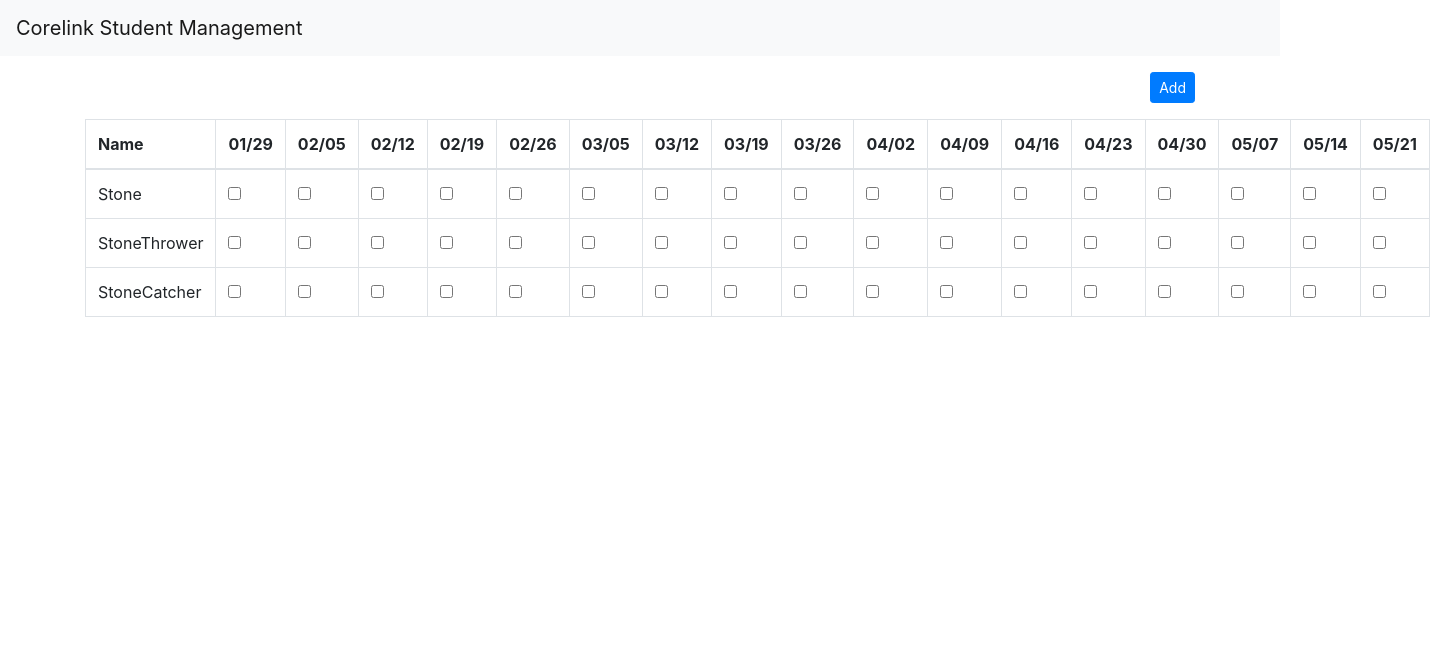
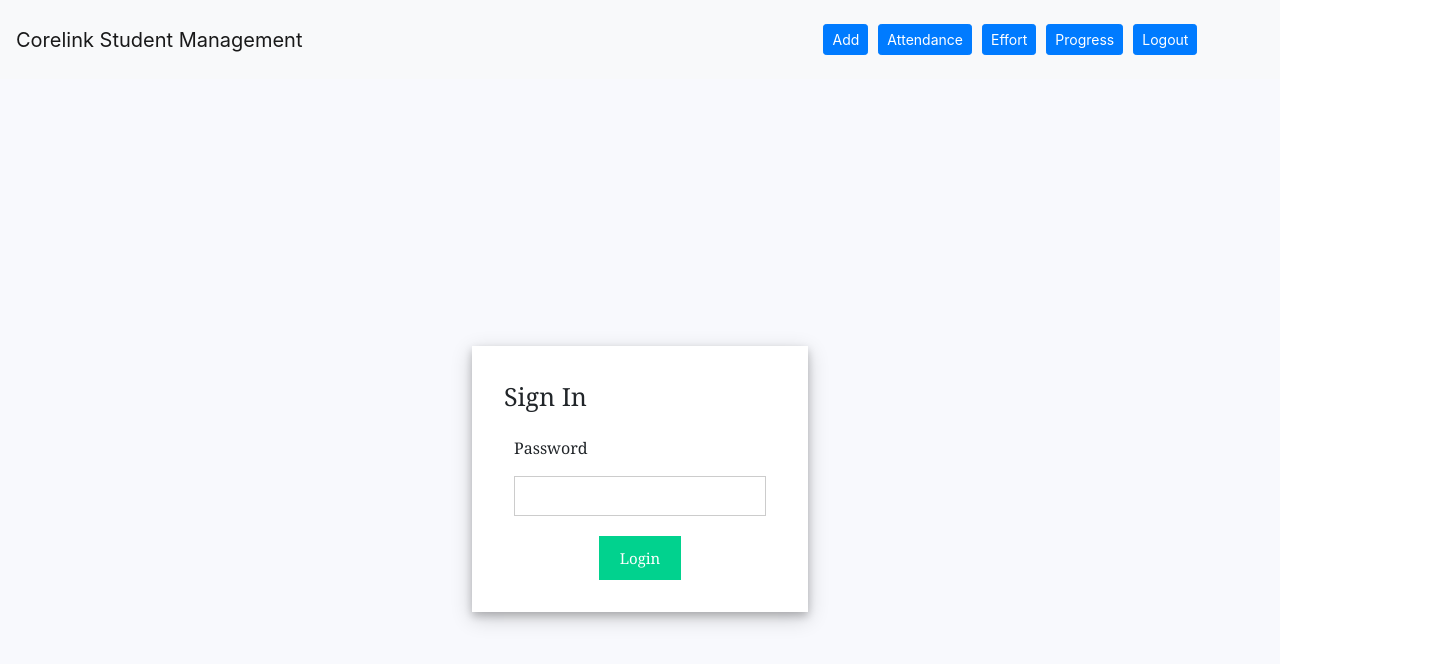
Before and after one commit to trietvuive/attendance_website, a React (Create React App) app: page / in a window 1280 px wide. Shown: the top 664 px of the page, 1430 px wide, since content can reach past the window. Built offline with nearby package versions, Linux system fonts and the light colour scheme.

Commit message:
Integrate with Lambda API

```diff
--- a/src/App.js
+++ b/src/App.js
@@ -1,27 +1,59 @@
 import React from "react";
 import Header from "./layout/header/Header";
 import Student from "./component/student/Student";
-import { Route, BrowserRouter as Router, Switch } from "react-router-dom";
+import { Route, BrowserRouter as Router, Switch, Redirect } from "react-router-dom";
 import AddStudent from "./component/student/AddStudent";
 import Login from "./component/login/Login";
-
+import { sessionService } from 'redux-react-session';
 function App() {
   return (
     <div>
       <Router>
         <Header />
-        <Switch>
-          <Route exact path="/" render={props => <Student />} />
+		<Switch>
+		  <Route exact path="/" render={props => <Login/>} />
+		  <Route
+			path="/attendance"
+			render={() => (
+				<RequireAuth redirectTo="/">
+					<Student type="checkbox"/>
+				</RequireAuth>
+			)}
+			/>
+		  <Route
+			path="/effort"
+			render={() => (
+				<RequireAuth redirectTo="/">
+					<Student type="number"/>
+				</RequireAuth>
+			)}
+			/>
+		  <Route
+			path="/progress"
+			render={() => (
+				<RequireAuth redirectTo="/">
+					<Student type="number"/>
+				</RequireAuth>
+			)}
+			/>
+		  <Route
+			path="/add"
+			render={() => (
+				<RequireAuth redirectTo="/">
+					<AddStudent/>
+				</RequireAuth>
+			)}
+			/>
+
         </Switch>
-        <Switch>
-          <Route exact path="/add" render={props => <AddStudent />} />
-        </Switch>
-		<Switch>
-		  <Route exact path="/login" render={props => <Login/>} />
-		</Switch>
       </Router>
     </div>
   );
 }
 
+function RequireAuth({ children, redirectTo }) {
+  let isAuthenticated = localStorage.getItem("password");
+  return isAuthenticated ? children : <Redirect to={redirectTo} />;
+}
+
 export default App;
--- a/src/component/login/Login.js
+++ b/src/component/login/Login.js
@@ -7,16 +7,6 @@ function Login() {
   // React States
   const [errorMessages, setErrorMessages] = useState({});
   const [isSubmitted, setIsSubmitted] = useState(false);
-
-  // User Login info
-  const database = [
-    {
-      password: "pass1"
-    },
-    {
-      password: "pass2"
-    }
-  ];
 
   const errors = {
     pass: "invalid password"
@@ -29,11 +19,12 @@ function Login() {
     var { pass } = document.forms[0];
 
 	console.log(pass);
-    // Compare user info
+    // Compare password
     if (pass.value === "abcde") {
         setIsSubmitted(true);
+		localStorage.setItem("password", pass.value);
 		new Promise(r => setTimeout(r, 1000)).then(() => {
-			window.location = "./"
+			window.location = "./attendance"
 		})
       }
     else {
--- a/src/component/student/AddStudent.js
+++ b/src/component/student/AddStudent.js
@@ -1,25 +1,28 @@
-import React from "react";
+import React, {useState, useEffect} from "react";
 import axios from "axios";
 import { withRouter } from "react-router-dom";
 
 function AddStudent() {
+  const post_URL = 'https://ckyj1ird5h.execute-api.us-east-1.amazonaws.com/latest/student'
+  const [message, setMessage] = useState("")
+  const [isSubmitted, setIsSubmitted] = useState(false)
+
   const onSave = e => {
-    let firstname = e.target[0].value;
-    let lastname = e.target[1].value;
-    let major = e.target[2].value;
+    let name = e.target[0].value;
     let data = {
-      firstname,
-      lastname,
-      major
+		"name": name
     };
     addStudent(data);
   };
 
+
   const addStudent = data => {
     axios
-      .post("http://localhost:8080/students", data)
+      .post(post_URL, data)
       .then(d => {
         console.log(d);
+		setIsSubmitted(true);
+		setMessage(d.data);
       })
       .catch(er => alert(er));
   };
@@ -32,21 +35,14 @@ function AddStudent() {
         }}
       >
         <div className="form-group">
-          <label>First Name</label>
-          <input type="text" className="form-control" required />
-        </div>
-        <div className="form-group">
-          <label>Last Name</label>
-          <input type="text" className="form-control" required />
-        </div>
-        <div className="form-group">
-          <label>Major</label>
+          <label>Name</label>
           <input type="text" className="form-control" required />
         </div>
         <button type="submit" className="btn btn-primary">
           Submit
         </button>
       </form>
+	  {isSubmitted && <div style={{marginTop: "25px"}}>{message}</div>}
     </div>
   );
 }
--- a/src/component/student/Student.js
+++ b/src/component/student/Student.js
@@ -1,5 +1,6 @@
 import React, { useState, useEffect } from "react";
 import { Link } from "react-router-dom";
+import axios from "axios";
 
 function getDate(index){
 	var date = new Date('2022-01-29');
@@ -9,38 +10,68 @@ function getDate(index){
 	return mm + '/' + dd;
 }
 
-function Student() {
+function Student(props) {
+
   const [studentState, setStudentState] = useState([]);
+  const get_URL = 'https://u114t8jx82.execute-api.us-east-1.amazonaws.com/latest/orders/'
+  const handleSubmit = function(){
+	  console.log(Math.random())
+	  console.log(JSON.stringify(studentState))
+	  axios
+      .post(get_URL, JSON.stringify(studentState))
+      .then(d => {
+        console.log(d);
+      })
+      .catch(er => alert(er));
+  }
+  useEffect(() => {
 
-  useEffect(() => {
-    let studentState = [
-      { name: "Stone"},
-      { name: "StoneThrower"},
-      { name: "StoneCatcher"}
-	  ];
+	/*
+	axios.get('https://ckyj1ird5h.execute-api.us-east-1.amazonaws.com/latest/attendance').then(response =>
+	{
+		var studentState = response.data
+		setStudentState(response.data)
+
+		setStudentState(
+		  studentState.map(d => {
+			return {
+			  StudentID: d.StudentID,
+			  StudentName: d.StudentName,
+			  data_array: 'data_array' in d ? [ ...d.data_array, ...Array(Math.max(17 - d.data_array.length, 0)).fill(false)] : Array(17).fill(false)
+			};
+		  }))
+
+  })*/
+
+	// Test data. Lambda API charge like a bitch so
+
+	let studentState = [{StudentName:"Your Mom",data_array:[1,2,3,4],StudentID:"637d12fb-ce8c-49cc-9e3d-4edb868fbaaf"},{StudentName:"Your Mom",StudentID:"1234"}]
+
+	console.log(studentState)
 
     setStudentState(
       studentState.map(d => {
         return {
-          name: d.name,
-          select: Array(17).fill(false)
+		  StudentID: d.StudentID,
+          StudentName: d.StudentName,
+          data_array: 'data_array' in d ? [ ...d.data_array, ...Array(Math.max(17 - d.data_array.length, 0)).fill(false)] : Array(17).fill(false)
         };
       })
     );
+	console.log("The fuck?")
+
 
   }, []);
-  console.log(studentState)
 
   return (
     <div className="container">
-      <Link to="/add">
         <button
           type="button"
           className="btn btn-primary btn-sm float-right my-3"
+		  onClick={handleSubmit}
         >
-          Add
+          Submit
         </button>
-      </Link>
       <table className="table table-bordered">
         <thead>
           <tr>
@@ -54,24 +85,26 @@ function Student() {
         </thead>
         <tbody>
           {studentState.map((d, i) => (
-			  <tr key={d.name}>
-              <td>{d.name}</td>
-					{d.select.map((b,idx) => (
+			  <tr key={d.StudentID}>
+              <td>{d.StudentName}</td>
+					{d.data_array.map((b,idx) => (
 						<th scope="row" key={idx}>
 							<input
 							onChange={event => {
 								let checked = event.target.checked;
 								setStudentState(studentState.map(data => {
-									if (d.name === data.name) {
-										data.select[idx] = checked;
+									if (d.StudentID === data.StudentID) {
+										data.data_array[idx] = checked;
 									}
 									console.log(data)
 									return data;
 									})
 								);
 							}}
-							type="checkbox"
-							checked={d.select[idx]}
+							type={props.type}
+							size = "3"
+							checked={d.data_array[idx]}
+							value={d.data_array[idx]}
 							></input>
 						</th>)
 					)}
--- a/src/layout/header/Header.js
+++ b/src/layout/header/Header.js
@@ -1,5 +1,12 @@
 import React from "react";
 import { Link } from "react-router-dom";
+import "./header.css"
+
+function logout()
+{
+	localStorage.clear();
+	window.location = "/";
+}
 
 function Header() {
   return (
@@ -20,6 +27,24 @@ function Header() {
         >
           <span className="navbar-toggler-icon" />
         </button>
+		{["add","attendance","effort","progress"].map((d,i) => (
+			<Link to={"/"+d} key={d}>
+				<button
+				type="button"
+				className="btn btn-primary btn-sm float-right my-3"
+				id="btn"
+				>
+					{d.charAt(0).toUpperCase() + d.slice(1)}
+				</button>
+			</Link>
+		))}
+		<button
+			type="button"
+			className="btn btn-primary btn-sm float-right my-3"
+			id="btn"
+			onClick={logout}>
+			Logout
+		</button>
       </nav>
     </div>
   );
--- /dev/null
+++ b/src/layout/header/header.css
@@ -0,0 +1,9 @@
+#btn{
+	float: right;
+	display: inline-block;
+	text-align: right;
+	margin: 5px;
+}
+.navbar-brand{
+	padding-right: 500px
+}
```
Also changed, not shown: package.json (+4 -3 lines), 1 other file (tests, documents, lock files or other folders).
